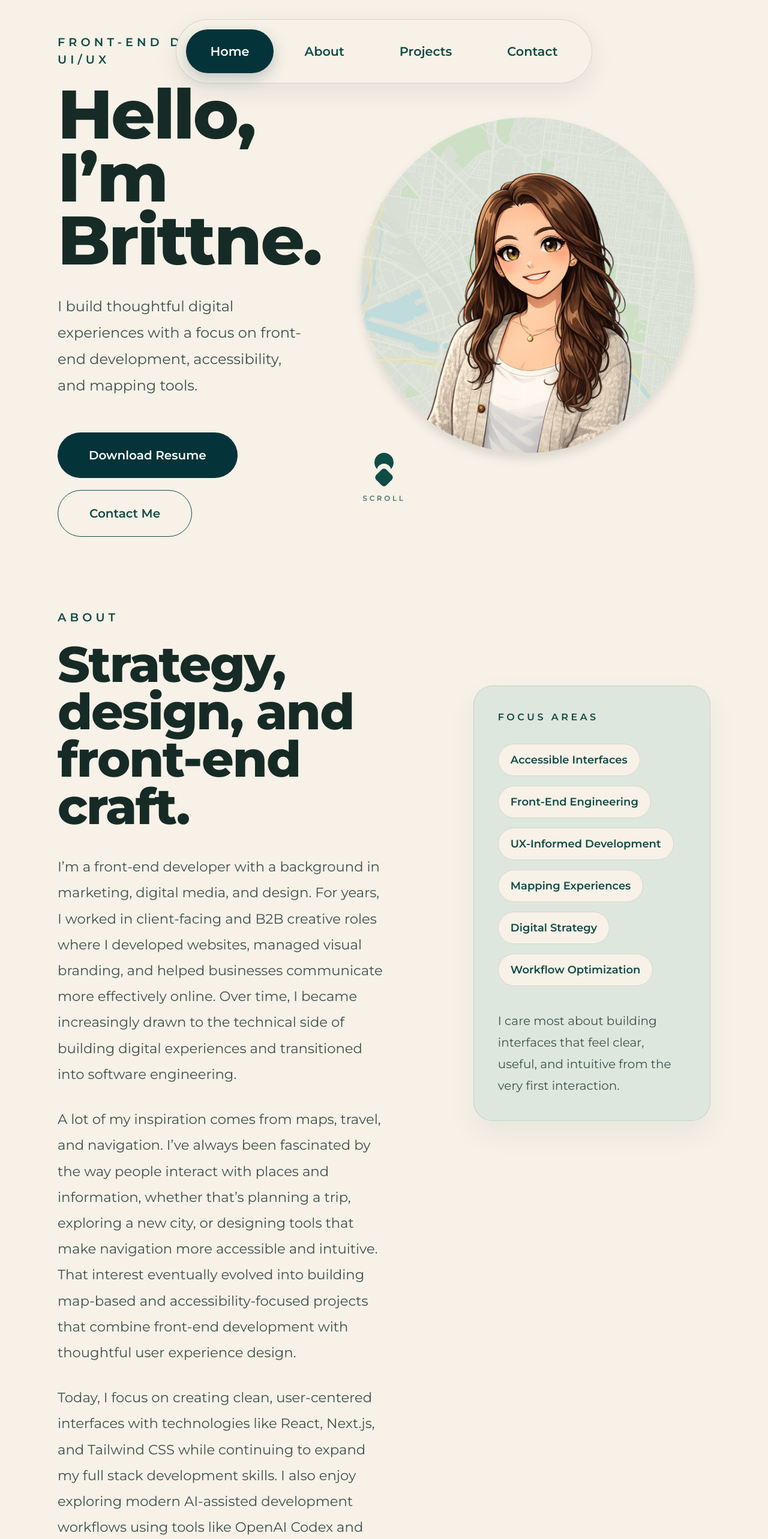
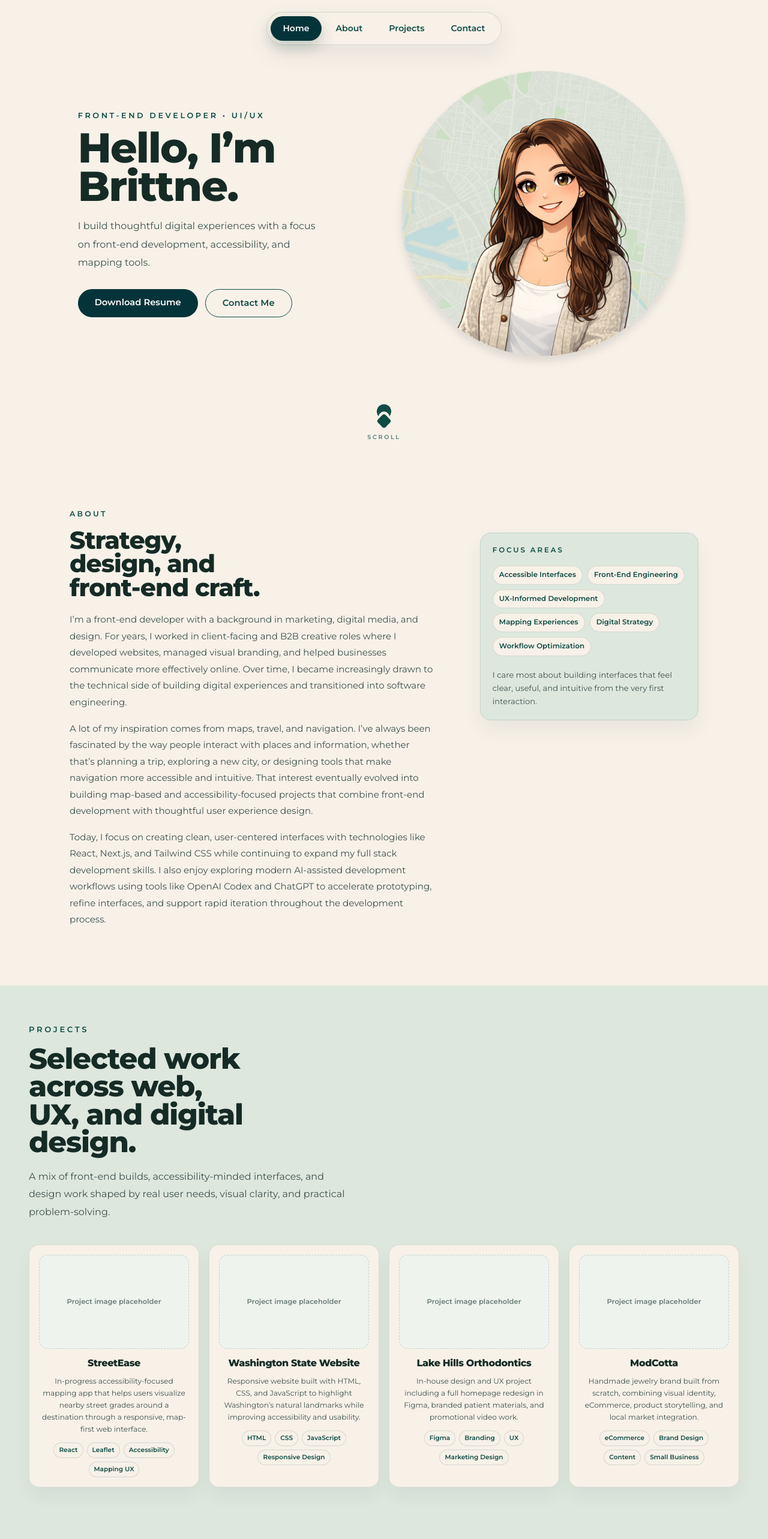
Before and after one commit to brittnebaila/techfolio, a Next.js app: page / in a window 1280 px wide. Shown: the top 2566 px of the page at 60% size. Built offline with nearby package versions, Linux system fonts and the light colour scheme.

Commit message:
Refine section sizing and projects

```diff
--- a/app/page.tsx
+++ b/app/page.tsx
@@ -51,30 +51,28 @@ export default function Home() {
       .map((id) => document.getElementById(id))
       .filter((section): section is HTMLElement => Boolean(section));
 
-    const observer = new IntersectionObserver(
-      (entries) => {
-        const visible = entries
-          .filter((entry) => entry.isIntersecting)
-          .sort((a, b) => b.intersectionRatio - a.intersectionRatio)[0];
-
-        if (visible?.target.id) {
-          setActiveSection(visible.target.id);
-        }
-      },
-      {
-        rootMargin: "-28% 0px -45% 0px",
-        threshold: [0.2, 0.35, 0.5, 0.7],
-      }
-    );
-
-    sections.forEach((section) => observer.observe(section));
-
     const cue = scrollCueRef.current;
     const cueDot = cueDotRef.current;
     const cuePebble = cuePebbleRef.current;
     const cueText = cueTextRef.current;
     const animations: gsap.core.Animation[] = [];
     let cueHidden = false;
+
+    const updateActiveSection = () => {
+      const navOffset = 120;
+      const scrollPosition = window.scrollY + navOffset;
+      let currentSection = sectionIds[0];
+
+      sections.forEach((section) => {
+        if (scrollPosition >= section.offsetTop) {
+          currentSection = section.id;
+        }
+      });
+
+      setActiveSection((prev) =>
+        prev === currentSection ? prev : currentSection
+      );
+    };
 
     if (cue && cueDot && cuePebble && cueText) {
       gsap.set(cue, { autoAlpha: 1, y: 0, scale: 1 });
@@ -123,6 +121,8 @@ export default function Home() {
     }
 
     const onScroll = () => {
+      updateActiveSection();
+
       if (!cue) {
         return;
       }
@@ -148,13 +148,15 @@ export default function Home() {
       }
     };
 
+    updateActiveSection();
     onScroll();
     window.addEventListener("scroll", onScroll, { passive: true });
+    window.addEventListener("resize", updateActiveSection);
 
     return () => {
       animations.forEach((animation) => animation.kill());
-      observer.disconnect();
       window.removeEventListener("scroll", onScroll);
+      window.removeEventListener("resize", updateActiveSection);
     };
   }, []);
 
@@ -162,15 +164,15 @@ export default function Home() {
     <main
       className={`${montserrat.className} min-h-screen overflow-x-hidden bg-[#F7F1E8] text-[#162b26]`}
     >
-      <header className="fixed inset-x-0 top-0 z-50 px-4 pt-7 sm:px-6 sm:pt-8 lg:px-8">
-        <div className="mx-auto flex w-fit items-center justify-center rounded-full border border-[#0F4C45]/15 bg-[#F7F1E8]/92 p-3.5 shadow-[0_14px_40px_rgba(22,43,38,0.08)] backdrop-blur-md sm:p-4">
+      <header className="fixed inset-x-0 top-0 z-50 px-4 pt-4 sm:px-6 sm:pt-5 lg:px-8">
+        <div className="mx-auto flex w-fit items-center justify-center rounded-full border border-[#0F4C45]/15 bg-[#F7F1E8]/92 p-1.5 shadow-[0_14px_40px_rgba(22,43,38,0.08)] backdrop-blur-md">
           <nav aria-label="Primary">
-            <ul className="flex items-center gap-2 sm:gap-3">
+            <ul className="flex items-center gap-1">
               {navItems.map((item) => (
                 <li key={item.href}>
                   <a
                     href={item.href}
-                    className={`block rounded-full px-8 py-4.5 text-lg font-semibold transition sm:px-9 sm:py-5 sm:text-xl lg:px-10 lg:py-5.5 lg:text-[1.3rem] ${
+                    className={`block rounded-full px-4 py-2 text-[0.8rem] font-semibold transition sm:px-4.5 sm:py-2.5 sm:text-[0.83rem] lg:px-5 lg:py-2.5 lg:text-[0.88rem] ${
                       activeSection === item.href.slice(1)
                         ? "bg-[#043439] text-white shadow-[0_10px_24px_rgba(4,52,57,0.22)]"
                         : "text-[#0F4C45] hover:bg-[#0F4C45]/8"
@@ -185,35 +187,38 @@ export default function Home() {
         </div>
       </header>
 
-      <section id="home" className="relative min-h-screen bg-[#F7F1E8]">
-        <div className="mx-auto grid min-h-[calc(100vh-7rem)] w-full max-w-[1580px] grid-cols-1 items-center gap-14 px-6 py-8 sm:px-10 sm:py-12 md:px-14 md:py-14 lg:grid-cols-[minmax(0,0.82fr)_minmax(0,1.18fr)] lg:gap-18 lg:px-18 lg:py-14 xl:max-w-[1700px] xl:gap-22 xl:px-24">
-          <div className="mx-auto w-full max-w-[620px] text-left">
-            <p className="mb-6 text-base font-semibold uppercase tracking-[0.32em] text-[#0F4C45] sm:text-[1.05rem] lg:text-[1.2rem]">
+      <section
+        id="home"
+        className="relative min-h-screen scroll-mt-24 bg-[#F7F1E8] sm:scroll-mt-28"
+      >
+        <div className="mx-auto grid min-h-[calc(100vh-5.5rem)] w-full max-w-[1160px] grid-cols-1 items-center gap-8 px-6 py-8 sm:px-8 sm:py-10 md:px-10 md:py-10 lg:grid-cols-[minmax(0,0.95fr)_minmax(0,1.05fr)] lg:gap-8 lg:px-12 lg:py-10 xl:max-w-[1220px] xl:gap-10 xl:px-14">
+          <div className="mx-auto w-full max-w-[420px] text-left">
+            <p className="mb-3 text-[0.68rem] font-semibold uppercase tracking-[0.28em] text-[#0F4C45] sm:text-[0.74rem] lg:text-[0.8rem]">
               Front-End Developer • UI/UX
             </p>
 
-            <h1 className="max-w-[8ch] text-6xl font-extrabold leading-[0.92] tracking-tight sm:text-7xl md:text-8xl lg:text-[6.35rem] xl:text-[7.15rem]">
+            <h1 className="max-w-[8ch] text-[2.15rem] font-extrabold leading-[0.92] tracking-tight sm:text-[2.9rem] md:text-[3.5rem] lg:text-[3.9rem] xl:text-[4.35rem]">
               Hello, I’m Brittne.
             </h1>
 
-            <p className="mt-9 max-w-[38rem] text-xl leading-9 text-[#3E514D] lg:text-[1.5rem] lg:leading-[2.75rem]">
+            <p className="mt-5 max-w-[25rem] text-[0.96rem] leading-7 text-[#3E514D] lg:text-[1rem] lg:leading-[1.9rem]">
               I build thoughtful digital experiences with a focus on front-end
               development, accessibility, and mapping tools.
             </p>
 
-            <div className="mt-14 flex flex-wrap gap-5">
+            <div className="mt-7 flex flex-wrap gap-3">
               <a
                 href="https://brittne.myportfolio.com/"
                 target="_blank"
                 rel="noreferrer"
-                className="rounded-full bg-[#043439] px-12 py-5.5 text-xl font-semibold text-white transition hover:opacity-90 lg:px-13 lg:py-6 lg:text-[1.25rem]"
+                className="rounded-full bg-[#043439] px-6 py-2.5 text-sm font-semibold text-white transition hover:opacity-90 lg:px-7 lg:py-3 lg:text-[0.92rem]"
               >
                 Download Resume
               </a>
 
               <a
                 href="#contact"
-                className="rounded-full border border-[#0F4C45] px-12 py-5.5 text-xl font-semibold text-[#0F4C45] transition hover:bg-[#0F4C45] hover:text-white lg:px-13 lg:py-6 lg:text-[1.25rem]"
+                className="rounded-full border border-[#0F4C45] px-6 py-2.5 text-sm font-semibold text-[#0F4C45] transition hover:bg-[#0F4C45] hover:text-white lg:px-7 lg:py-3 lg:text-[0.92rem]"
               >
                 Contact Me
               </a>
@@ -227,24 +232,24 @@ export default function Home() {
               width={1500}
               height={1414}
               priority
-              className="h-auto w-full max-w-[620px] object-contain drop-shadow-xl transition-transform sm:max-w-[780px] md:max-w-[900px] lg:max-w-[1220px] lg:scale-[1.08] xl:max-w-[1380px] xl:scale-[1.12]"
+              className="h-auto w-full max-w-[300px] object-contain drop-shadow-xl transition-transform sm:max-w-[380px] md:max-w-[460px] lg:max-w-[560px] xl:max-w-[620px]"
             />
           </div>
         </div>
 
-        <div className="pointer-events-none absolute inset-x-0 bottom-24 flex justify-center sm:bottom-28">
+        <div className="pointer-events-none absolute inset-x-0 bottom-12 flex justify-center sm:bottom-16">
           <a
             ref={scrollCueRef}
             href="#about"
-            className="pointer-events-auto flex flex-col items-center gap-3 text-xs font-semibold uppercase tracking-[0.3em] text-[#0F4C45]/72 transition"
+            className="pointer-events-auto flex flex-col items-center gap-2 text-[0.6rem] font-semibold uppercase tracking-[0.28em] text-[#0F4C45]/72 transition"
           >
-            <span className="relative flex h-14 w-11 items-start justify-center">
-              <span className="absolute top-0 h-8 w-8 rounded-full bg-[#0F4C45]" />
-              <span className="absolute top-[1.1rem] h-6 w-6 rounded-full bg-[#F7F1E8]" />
-              <span className="absolute bottom-[0.2rem] h-6 w-6 rotate-45 rounded-[0.35rem] bg-[#0F4C45]" />
+            <span className="relative flex h-10 w-8 items-start justify-center">
+              <span className="absolute top-0 h-6 w-6 rounded-full bg-[#0F4C45]" />
+              <span className="absolute top-[0.8rem] h-4.5 w-4.5 rounded-full bg-[#F7F1E8]" />
+              <span className="absolute bottom-[0.15rem] h-4.5 w-4.5 rotate-45 rounded-[0.25rem] bg-[#0F4C45]" />
               <span
                 ref={cueDotRef}
-                className="absolute bottom-0 h-2.5 w-2.5 rounded-full bg-[#0F4C45]/20 blur-[1px]"
+                className="absolute bottom-0 h-2 w-2 rounded-full bg-[#0F4C45]/20 blur-[1px]"
               />
             </span>
             <span ref={cueTextRef}>Scroll</span>
@@ -254,19 +259,19 @@ export default function Home() {
 
       <section
         id="about"
-        className="bg-[#F7F1E8] pb-24 pt-8 sm:pb-28 sm:pt-12 lg:pb-36 lg:pt-16"
+        className="scroll-mt-24 bg-[#F7F1E8] pb-16 pt-7 sm:scroll-mt-28 sm:pb-20 sm:pt-9 lg:pb-24 lg:pt-12"
       >
-        <div className="mx-auto grid w-full max-w-[1580px] grid-cols-1 gap-18 px-6 sm:px-10 md:px-14 lg:grid-cols-[minmax(0,1fr)_minmax(340px,0.72fr)] lg:gap-28 lg:px-18 xl:max-w-[1700px] xl:gap-36 xl:px-24">
-          <div className="max-w-[860px]">
-            <p className="text-base font-semibold uppercase tracking-[0.32em] text-[#0F4C45] sm:text-[1.05rem] lg:text-[1.2rem]">
+        <div className="mx-auto grid w-full max-w-[1100px] grid-cols-1 gap-8 px-6 sm:px-8 md:px-10 lg:grid-cols-[minmax(0,1fr)_minmax(260px,0.58fr)] lg:gap-12 lg:px-12 xl:max-w-[1160px] xl:gap-14 xl:px-14">
+          <div className="max-w-[610px]">
+            <p className="text-[0.68rem] font-semibold uppercase tracking-[0.26em] text-[#0F4C45] sm:text-[0.74rem] lg:text-[0.78rem]">
               About
             </p>
 
-            <h2 className="mt-6 max-w-[12ch] text-5xl font-extrabold leading-[0.95] tracking-tight sm:text-6xl lg:text-[5.2rem]">
+            <h2 className="mt-3.5 max-w-[12ch] text-[1.75rem] font-extrabold leading-[0.97] tracking-tight sm:text-[2.15rem] lg:text-[2.55rem]">
               Strategy, design, and front-end craft.
             </h2>
 
-            <div className="mt-10 space-y-8 text-xl leading-10 text-[#3E514D] lg:text-[1.42rem] lg:leading-[2.7rem]">
+            <div className="mt-5 space-y-4 text-[0.88rem] leading-6.5 text-[#3E514D] lg:text-[0.94rem] lg:leading-[1.72rem]">
               <p>
                 I’m a front-end developer with a background in marketing,
                 digital media, and design. For years, I worked in client-facing
@@ -300,24 +305,24 @@ export default function Home() {
             </div>
           </div>
 
-          <aside className="lg:pt-28 xl:pt-32">
-            <div className="rounded-[2rem] border border-[#0F4C45]/12 bg-[#DDE7DE] p-8 shadow-[0_20px_50px_rgba(22,43,38,0.06)] sm:p-10">
-              <p className="text-sm font-semibold uppercase tracking-[0.28em] text-[#0F4C45] sm:text-base">
+          <aside className="lg:pt-8 xl:pt-10">
+            <div className="rounded-[1.15rem] border border-[#0F4C45]/12 bg-[#DDE7DE] p-4.5 shadow-[0_16px_34px_rgba(22,43,38,0.06)] sm:p-5">
+              <p className="text-[0.68rem] font-semibold uppercase tracking-[0.24em] text-[#0F4C45] sm:text-[0.74rem]">
                 Focus Areas
               </p>
 
-              <div className="mt-8 flex flex-wrap gap-4">
+              <div className="mt-4 flex flex-wrap gap-2">
                 {focusAreas.map((item) => (
                   <span
                     key={item}
-                    className="rounded-full border border-[#0F4C45]/15 bg-[#F7F1E8] px-5 py-3 text-lg font-semibold text-[#0F4C45]"
+                    className="rounded-full border border-[#0F4C45]/15 bg-[#F7F1E8] px-2.5 py-1.5 text-[0.68rem] font-semibold text-[#0F4C45] sm:text-[0.74rem]"
                   >
                     {item}
                   </span>
                 ))}
               </div>
 
-              <p className="mt-10 text-lg leading-8 text-[#3E514D] sm:text-xl sm:leading-9">
+              <p className="mt-5 text-[0.82rem] leading-5.5 text-[#3E514D]">
                 I care most about building interfaces that feel clear, useful,
                 and intuitive from the very first interaction.
               </p>
@@ -328,64 +333,56 @@ export default function Home() {
 
       <section
         id="projects"
-        className="bg-[#F7F1E8] pb-24 pt-8 sm:pb-28 sm:pt-12 lg:pb-36 lg:pt-16"
+        className="scroll-mt-24 bg-[#DDE7DE] pb-20 pt-10 sm:scroll-mt-28 sm:pb-24 sm:pt-12 lg:pb-28 lg:pt-16"
       >
-        <div className="mx-auto w-full max-w-[1580px] px-6 sm:px-10 md:px-14 lg:px-18 xl:max-w-[1700px] xl:px-24">
-          <div className="max-w-[860px]">
-            <p className="text-base font-semibold uppercase tracking-[0.32em] text-[#0F4C45] sm:text-[1.05rem] lg:text-[1.2rem]">
+        <div className="mx-auto w-full max-w-[1060px] px-6 sm:px-8 md:px-10 lg:px-10 xl:max-w-[1320px] xl:px-12">
+          <div className="max-w-[660px]">
+            <p className="text-[0.72rem] font-semibold uppercase tracking-[0.28em] text-[#0F4C45] sm:text-[0.78rem] lg:text-[0.82rem]">
               Projects
             </p>
 
-            <h2 className="mt-6 max-w-[11ch] text-5xl font-extrabold leading-[0.95] tracking-tight sm:text-6xl lg:text-[5.2rem]">
+            <h2 className="mt-4 max-w-[11ch] text-[2rem] font-extrabold leading-[0.96] tracking-tight sm:text-[2.5rem] lg:text-[3rem]">
               Selected work across web, UX, and digital design.
             </h2>
 
-            <p className="mt-8 max-w-[42rem] text-xl leading-9 text-[#3E514D] lg:text-[1.42rem] lg:leading-[2.6rem]">
+            <p className="mt-5 max-w-[34rem] text-[0.95rem] leading-7 text-[#3E514D] lg:text-[1rem] lg:leading-[1.85rem]">
               A mix of front-end builds, accessibility-minded interfaces, and
               design work shaped by real user needs, visual clarity, and
               practical problem-solving.
             </p>
           </div>
 
-          <div className="mt-14 grid grid-cols-1 gap-8 lg:mt-18 lg:grid-cols-2 xl:gap-10">
+          <div className="mt-8 grid grid-cols-1 gap-4 md:grid-cols-2 xl:grid-cols-4 lg:mt-10 lg:gap-4 xl:gap-4">
             {projects.map((project) => (
-              <article
+              <Link
                 key={project.title}
-                className="rounded-[2rem] border border-[#0F4C45]/12 bg-[#DDE7DE] p-8 shadow-[0_20px_50px_rgba(22,43,38,0.05)] sm:p-10"
+                href={`/projects/${project.slug}`}
+                className="group block w-full rounded-[1.05rem] border border-[#0F4C45]/12 bg-[#F7F1E8] p-3.5 text-center shadow-[0_14px_28px_rgba(22,43,38,0.05)] transition duration-200 hover:-translate-y-1 hover:border-[#0F4C45]/22 hover:shadow-[0_18px_34px_rgba(22,43,38,0.08)] sm:p-4"
               >
-                <div className="mb-8 rounded-[1.6rem] border border-dashed border-[#0F4C45]/18 bg-[#F7F1E8] px-6 py-16 text-center text-lg font-semibold text-[#6B7B77] sm:py-20">
-                  Project image placeholder
+                <div className="mb-3 overflow-hidden rounded-[0.9rem] border border-dashed border-[#0F4C45]/18 bg-[#EEF3EE] transition-colors duration-200 group-hover:border-[#0F4C45]/28">
+                  <div className="flex h-[120px] items-center justify-center px-4 text-center text-[0.68rem] font-semibold text-[#6B7B77] transition-colors duration-200 group-hover:text-[#4F625E] sm:h-[140px] sm:text-[0.72rem] xl:h-[155px]">
+                    Project image placeholder
+                  </div>
                 </div>
 
-                <div className="flex items-start justify-between gap-6">
-                  <div>
-                    <h3 className="text-3xl font-extrabold tracking-tight text-[#162b26] sm:text-[2.2rem]">
-                      {project.shortTitle}
-                    </h3>
-                    <p className="mt-5 max-w-[32rem] text-lg leading-8 text-[#3E514D] sm:text-xl sm:leading-9">
-                      {project.cardSummary}
-                    </p>
-                  </div>
+                <h3 className="text-[0.95rem] font-extrabold tracking-tight text-[#162b26] transition-colors duration-200 group-hover:text-[#0F4C45] sm:text-[1rem]">
+                  {project.shortTitle}
+                </h3>
+                <p className="mt-2 text-[0.72rem] leading-5 text-[#3E514D] sm:text-[0.76rem]">
+                  {project.cardSummary}
+                </p>
 
-                  <Link
-                    href={`/projects/${project.slug}`}
-                    className="shrink-0 rounded-full border border-[#0F4C45]/15 bg-[#F7F1E8] px-5 py-3 text-base font-semibold text-[#0F4C45] transition hover:bg-[#0F4C45] hover:text-white"
-                  >
-                    View
-                  </Link>
-                </div>
-
-                <div className="mt-8 flex flex-wrap gap-4">
+                <div className="mt-3 flex flex-wrap justify-center gap-1.5">
                   {project.tags.map((tag) => (
                     <span
                       key={tag}
-                      className="rounded-full border border-[#0F4C45]/15 bg-[#F7F1E8] px-5 py-3 text-base font-semibold text-[#0F4C45]"
+                      className="rounded-full border border-[#0F4C45]/15 bg-[#F7F1E8] px-2 py-1 text-[0.62rem] font-semibold text-[#0F4C45] sm:text-[0.66rem]"
                     >
                       {tag}
                     </span>
                   ))}
                 </div>
-              </article>
+              </Link>
             ))}
           </div>
         </div>
@@ -393,28 +390,28 @@ export default function Home() {
 
       <section
         id="contact"
-        className="bg-[#F7F1E8] pb-28 pt-8 sm:pb-32 sm:pt-12 lg:pb-40 lg:pt-16"
+        className="scroll-mt-24 bg-[#F7F1E8] pb-16 pt-7 sm:scroll-mt-28 sm:pb-20 sm:pt-9 lg:pb-24 lg:pt-12"
       >
-        <div className="mx-auto grid w-full max-w-[1580px] grid-cols-1 gap-16 px-6 sm:px-10 md:px-14 lg:grid-cols-[minmax(0,0.95fr)_minmax(360px,0.8fr)] lg:gap-24 lg:px-18 xl:max-w-[1700px] xl:gap-32 xl:px-24">
-          <div className="max-w-[820px]">
-            <p className="text-base font-semibold uppercase tracking-[0.32em] text-[#0F4C45] sm:text-[1.05rem] lg:text-[1.2rem]">
+        <div className="mx-auto grid w-full max-w-[1100px] grid-cols-1 gap-8 px-6 sm:px-8 md:px-10 lg:grid-cols-[minmax(0,0.95fr)_minmax(260px,0.6fr)] lg:gap-12 lg:px-12 xl:max-w-[1160px] xl:gap-14 xl:px-14">
+          <div className="max-w-[610px]">
+            <p className="text-[0.68rem] font-semibold uppercase tracking-[0.26em] text-[#0F4C45] sm:text-[0.74rem] lg:text-[0.78rem]">
               Contact
             </p>
 
-            <h2 className="mt-6 max-w-[10ch] text-5xl font-extrabold leading-[0.95] tracking-tight sm:text-6xl lg:text-[5.2rem]">
+            <h2 className="mt-3.5 max-w-[10ch] text-[1.75rem] font-extrabold leading-[0.97] tracking-tight sm:text-[2.15rem] lg:text-[2.55rem]">
               Let’s build something thoughtful.
             </h2>
 
-            <p className="mt-8 max-w-[40rem] text-xl leading-9 text-[#3E514D] lg:text-[1.42rem] lg:leading-[2.6rem]">
+            <p className="mt-4 max-w-[31rem] text-[0.88rem] leading-6.5 text-[#3E514D] lg:text-[0.94rem] lg:leading-[1.72rem]">
               I’m always interested in opportunities involving front-end
               development, user-focused design, accessibility, and creative
               digital problem-solving.
             </p>
 
-            <div className="mt-12 flex flex-wrap gap-5">
+            <div className="mt-6 flex flex-wrap gap-2.5">
               <a
                 href="mailto:brittnebaila@gmail.com"
-                className="rounded-full bg-[#043439] px-12 py-5.5 text-xl font-semibold text-white transition hover:opacity-90 lg:px-13 lg:py-6 lg:text-[1.25rem]"
+                className="rounded-full bg-[#043439] px-5 py-2 text-[0.82rem] font-semibold text-white transition hover:opacity-90 lg:px-6 lg:py-2.5 lg:text-[0.88rem]"
               >
                 Email Me
               </a>
@@ -423,51 +420,53 @@ export default function Home() {
                 href="https://brittne.myportfolio.com/"
                 target="_blank"
                 rel="noreferrer"
-                className="rounded-full border border-[#0F4C45] px-12 py-5.5 text-xl font-semibold text-[#0F4C45] transition hover:bg-[#0F4C45] hover:text-white lg:px-13 lg:py-6 lg:text-[1.25rem]"
+                className="rounded-full border border-[#0F4C45] px-5 py-2 text-[0.82rem] font-semibold text-[#0F4C45] transition hover:bg-[#0F4C45] hover:text-white lg:px-6 lg:py-2.5 lg:text-[0.88rem]"
               >
                 View Portfolio
               </a>
             </div>
           </div>
 
-          <aside>
-            <div className="rounded-[2rem] border border-[#0F4C45]/12 bg-[#DDE7DE] p-8 shadow-[0_20px_50px_rgba(22,43,38,0.05)] sm:p-10">
-              <p className="text-sm font-semibold uppercase tracking-[0.28em] text-[#0F4C45] sm:text-base">
+          <aside className="lg:pt-5">
+            <div className="rounded-[1.15rem] border border-[#0F4C45]/12 bg-[#DDE7DE] p-4.5 shadow-[0_16px_34px_rgba(22,43,38,0.05)] sm:p-5">
+              <p className="text-[0.68rem] font-semibold uppercase tracking-[0.24em] text-[#0F4C45] sm:text-[0.74rem]">
                 Connect
               </p>
 
-              <div className="mt-8 space-y-6 text-[#162b26]">
+              <div className="mt-5 space-y-4 text-[#162b26]">
                 <div>
-                  <p className="text-sm font-semibold uppercase tracking-[0.24em] text-[#6B7B77]">
+                  <p className="text-[0.66rem] font-semibold uppercase tracking-[0.22em] text-[#6B7B77]">
                     Email
                   </p>
                   <a
                     href="mailto:brittnebaila@gmail.com"
-                    className="mt-2 inline-block text-2xl font-semibold text-[#162b26] transition hover:text-[#0F4C45]"
+                    className="mt-1.5 inline-block text-[0.9rem] font-semibold text-[#162b26] transition hover:text-[#0F4C45] sm:text-[0.95rem]"
                   >
                     brittnebaila@gmail.com
                   </a>
                 </div>
 
                 <div>
-                  <p className="text-sm font-semibold uppercase tracking-[0.24em] text-[#6B7B77]">
+                  <p className="text-[0.66rem] font-semibold uppercase tracking-[0.22em] text-[#6B7B77]">
                     Location
                   </p>
-                  <p className="mt-2 text-2xl font-semibold">Bellevue, WA</p>
+                  <p className="mt-1.5 text-[0.9rem] font-semibold sm:text-[0.95rem]">
+                    Bellevue, WA
+                  </p>
                 </div>
 
                 <div>
-                  <p className="text-sm font-semibold uppercase tracking-[0.24em] text-[#6B7B77]">
+                  <p className="text-[0.66rem] font-semibold uppercase tracking-[0.22em] text-[#6B7B77]">
                     Profiles
                   </p>
-                  <div className="mt-4 flex flex-wrap gap-4">
+                  <div className="mt-2.5 flex flex-wrap gap-2.5">
                     {socialLinks.map((link) => (
                       <a
                         key={link.label}
                         href={link.href}
                         target="_blank"
                         rel="noreferrer"
-                        className="rounded-full border border-[#0F4C45]/15 bg-[#F7F1E8] px-6 py-3.5 text-lg font-semibold text-[#0F4C45] transition hover:bg-[#0F4C45] hover:text-white"
+                        className="rounded-full border border-[#0F4C45]/15 bg-[#F7F1E8] px-3 py-1.5 text-[0.68rem] font-semibold text-[#0F4C45] transition hover:bg-[#0F4C45] hover:text-white sm:text-[0.72rem]"
                       >
                         {link.label}
                       </a>
```
Also changed, not shown: app/projects/[slug]/page.tsx (+18 -18 lines).
